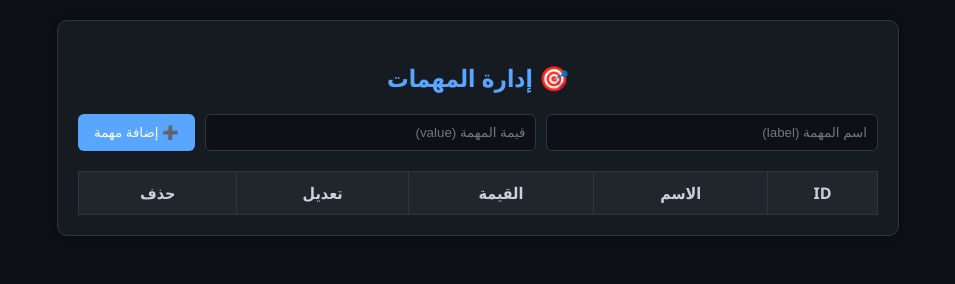
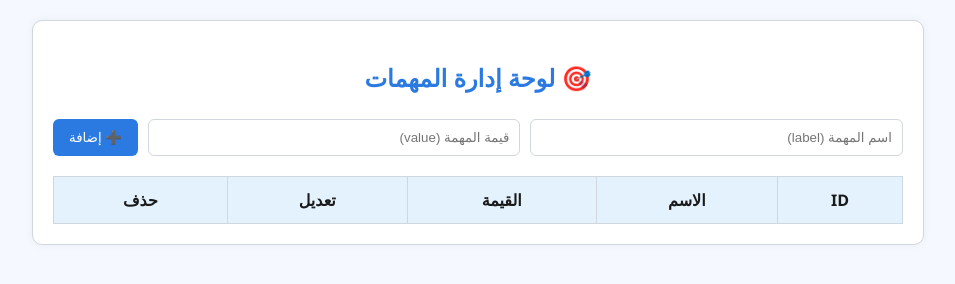
Before and after one commit to ak2132003/missions-dashboard, a plain HTML site: page index.html in a window 1280 px wide. Shown: the whole page, without its empty margins (162-1117 px from the left). Drawn offline with nearby package versions, Linux system fonts and the light colour scheme.

Commit message:
Update index.html

```diff
--- a/index.html
+++ b/index.html
@@ -2,58 +2,56 @@
 <html lang="ar">
 <head>
   <meta charset="UTF-8">
-  <title>🎯 إدارة المهمات</title>
+  <title>لوحة إدارة المهمات</title>
   <script src="https://cdn.jsdelivr.net/npm/@supabase/supabase-js"></script>
   <meta name="viewport" content="width=device-width, initial-scale=1.0">
   <style>
     :root {
-      --main-bg: #0d1117;
-      --card-bg: #161b22;
-      --border: #30363d;
-      --text: #c9d1d9;
-      --accent: #58a6ff;
-      --danger: #f85149;
+      --bg: #f5f9ff;
+      --card: #ffffff;
+      --border: #d0d7de;
+      --text: #1a1a1a;
+      --accent: #2a7ae2;
+      --danger: #e63946;
     }
 
     body {
       margin: 0;
-      font-family: 'Segoe UI', Tahoma, Geneva, Verdana, sans-serif;
-      background-color: var(--main-bg);
+      font-family: 'Segoe UI', sans-serif;
+      background-color: var(--bg);
       color: var(--text);
       padding: 20px;
       direction: rtl;
     }
 
     .container {
-      max-width: 800px;
+      max-width: 850px;
       margin: auto;
-      background-color: var(--card-bg);
+      background: var(--card);
       padding: 20px;
       border-radius: 10px;
       border: 1px solid var(--border);
-      box-shadow: 0 0 10px rgba(0,0,0,0.5);
+      box-shadow: 0 0 10px rgba(0,0,0,0.05);
     }
 
     h2 {
       color: var(--accent);
-      margin-bottom: 20px;
       text-align: center;
+      margin-bottom: 25px;
     }
 
     .input-group {
       display: flex;
+      flex-wrap: wrap;
       gap: 10px;
-      flex-wrap: wrap;
+      margin-bottom: 20px;
       justify-content: center;
-      margin-bottom: 20px;
     }
 
     input {
       padding: 10px;
       border-radius: 6px;
       border: 1px solid var(--border);
-      background-color: #0d1117;
-      color: var(--text);
       flex: 1;
       min-width: 150px;
     }
@@ -65,11 +63,11 @@
       background-color: var(--accent);
       color: #fff;
       cursor: pointer;
-      transition: background 0.2s;
+      transition: background 0.2s ease;
     }
 
     button:hover {
-      background-color: #1f6feb;
+      background-color: #1a5bbf;
     }
 
     table {
@@ -79,57 +77,55 @@
     }
 
     th, td {
-      padding: 10px;
+      padding: 12px;
       border: 1px solid var(--border);
       text-align: center;
     }
 
     th {
-      background-color: #21262d;
+      background-color: #e3f2fd;
     }
 
     tr:nth-child(even) {
-      background-color: #161b22;
+      background-color: #f9fbfd;
     }
 
     tr:nth-child(odd) {
-      background-color: #0d1117;
+      background-color: #ffffff;
     }
 
     .danger {
       background-color: var(--danger);
+      color: white;
     }
 
     .danger:hover {
-      background-color: #da3633;
+      background-color: #c62828;
     }
 
     @media (max-width: 600px) {
       .input-group {
         flex-direction: column;
-        align-items: stretch;
-      }
-
-      th, td {
-        font-size: 14px;
-        padding: 8px;
       }
 
       button {
         width: 100%;
       }
+
+      th, td {
+        font-size: 14px;
+      }
     }
   </style>
 </head>
 <body>
-
   <div class="container">
-    <h2>🎯 إدارة المهمات</h2>
+    <h2>🎯 لوحة إدارة المهمات</h2>
 
     <div class="input-group">
       <input type="text" id="labelInput" placeholder="اسم المهمة (label)">
       <input type="text" id="valueInput" placeholder="قيمة المهمة (value)">
-      <button onclick="addMission()">➕ إضافة مهمة</button>
+      <button onclick="addMission()">➕ إضافة</button>
     </div>
 
     <table id="missionsTable">
@@ -191,7 +187,7 @@
     }
 
     async function deleteMission(id) {
-      if (!confirm('❌ هل أنت متأكد من حذف هذه المهمة؟')) return;
+      if (!confirm('هل تريد حذف هذه المهمة؟')) return;
       const { error } = await supabase.from('missions').delete().eq('id', id);
       if (error) return alert('❌ فشل الحذف');
       fetchMissions();
```
